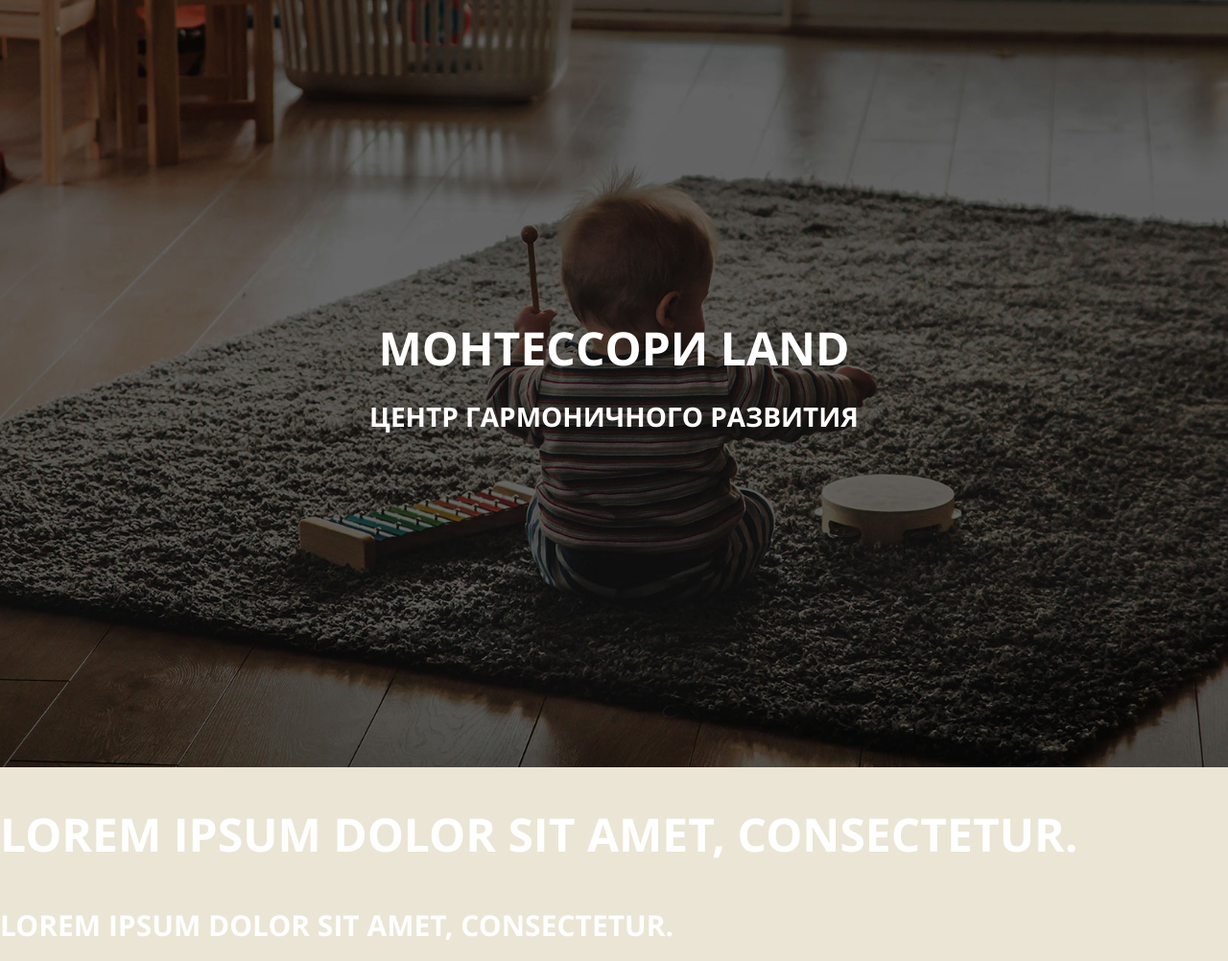
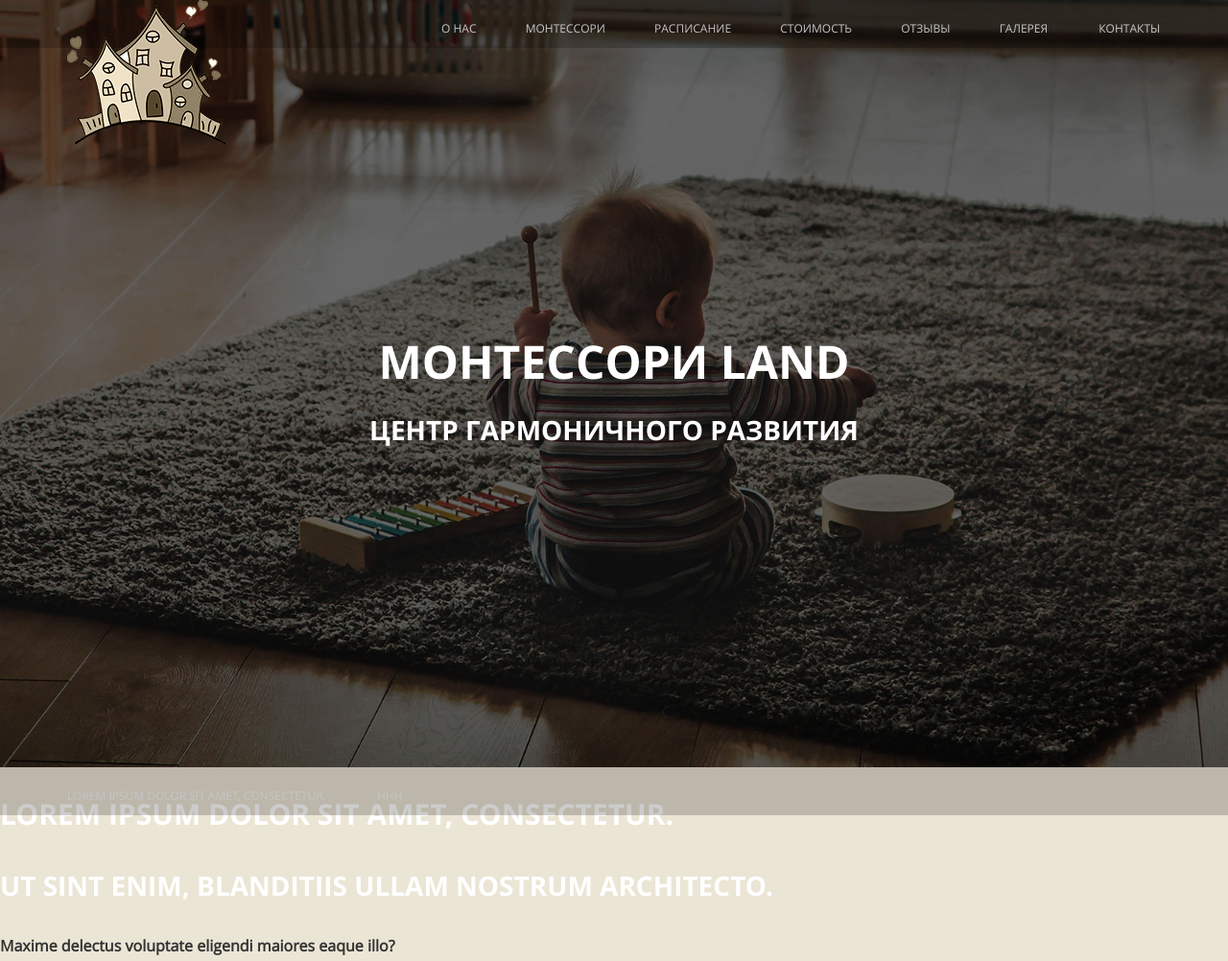
Before and after one commit to ilnur-z/montessori-land, a website: page app/index.html in a window 1280 px wide. Shown: the top 1002 px of the page at 96% size. Drawn offline with Linux system fonts and the light colour scheme.

Commit message:
Добавлен логотип. Добавлено меню

```diff
--- a/app/index.html
+++ b/app/index.html
@@ -47,20 +47,59 @@
 	</div>
 
 	<header class="main_head" data-parallax="scroll" data-image-src="./img/head_bg.jpg">
+		<div class="top_line">
+			<div class="container">
+				<div class="row">
+					<div class="col-md-2">
+						<img src="./img/logo.png">
+					</div>
+					<div class="col-md-2"></div>
+					<div class="col-md-8">
+						<ul class="menu">
+							<li><a href="#">О нас</a></li>
+							<li><a href="#">Монтессори</a></li>
+							<li><a href="#">Расписание</a></li>
+							<li><a href="#">Стоимость</a></li>
+							<li><a href="#">Отзывы</a></li>
+							<li><a href="#">Галерея</a></li>
+							<li><a href="#">Контакты</a></li>
+						</ul>
+					</div>
+				</div>
+			</div>
+		</div>
+
 		<div class="top_wrapper">
 			<div class="top_descr">
 				<div class="top_centered">
 					<div class="top_text">
 						<h1>Монтессори LAND</h1>
-					<h3>Центр гармоничного развития</p>
+						<h3>Центр гармоничного развития</h3>
 					</div>
 				</div>
 			</div>
 		</div>
+
 	</header>
 
+<div class="top_line">
+	<div class="container">
+		<div class="row">
+			<div class="col-md-6">
+	<ul class="menu">
+		<li>
+			<a href="#">Lorem ipsum dolor sit amet, consectetur.</a>
+		</li>
+		<li>
+			<a href="#">hhh</a>
+		</li>
+	</ul>
+	</div>
+	</div>
+	</div>
+	</div>
 	<!-- Здесь пишем код -->
-	<h1>Lorem ipsum dolor sit amet, consectetur.</h1>
+
 	<h2>Lorem ipsum dolor sit amet, consectetur.</h2>
 	<h3>Ut sint enim, blanditiis ullam nostrum architecto.</h3>
 	<h4>Maxime delectus voluptate eligendi maiores eaque illo?</h4>
--- a/sass/header.sass
+++ b/sass/header.sass
@@ -53,6 +53,14 @@ h3
 		top: 50%
 		position: absolute
 
+.top_line
+	height: 50px
+	width: 100%
+	background-color: rgba(0, 0, 0, 0.2)
+	z-index: 50
+	position: absolute
+
+
 .top_wrapper
 	display: table
 	width: 100%
@@ -78,5 +86,28 @@ h3
 			padding: 10px 35px
 			color: #fff
 
+.menu
+	padding: 0
+	li
+		display: inline-block
+		margin-left: 47px
+		font-size: em(12px)
+		text-transform: uppercase
+		&:hover
+			border-bottom-width: 3px
+			border-bottom-color: #fff
+			border-bottom-style: solid
+		&:first-child
+			margin-left: 0
+		&:last-child
+			margin-left: 49px
+		a
+			color: #c4c4c4
+			text-decoration: none
+			&:hover
+				color: #fff
+
+
+
 .hidden
 	display: none
```
Also changed, not shown: app/css/header.min.css, app/img/logo.png (added). Lines whose indentation alone changed are shown as unchanged.
